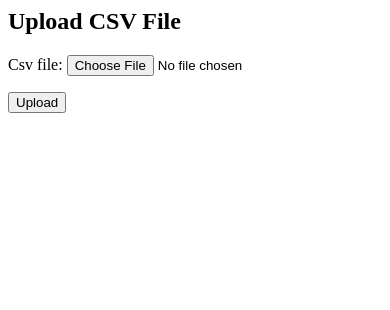
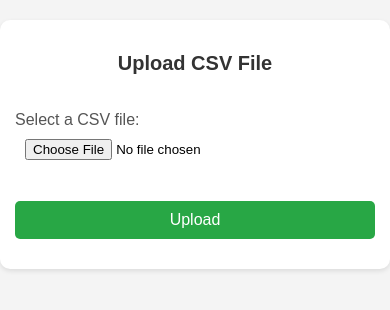
Before and after one commit to pavan-kalyan876/knox, a Django app: page /upload/ in a window 390 px wide. Shown: the top 310 px of the page. Run offline with Django 5.2, Linux system fonts and the light colour scheme.

Commit message:
file-upload-data-vied

```diff
--- a/crypto_trades/Trade/forms.py
+++ b/crypto_trades/Trade/forms.py
@@ -1,4 +1,4 @@
 from django import forms
 
 class CSVUploadForm(forms.Form):
-    csv_file = forms.FileField()
+    csv_file = forms.FileField(label="Select a CSV file")
--- a/crypto_trades/Trade/templates/upload_csv.html
+++ b/crypto_trades/Trade/templates/upload_csv.html
@@ -1,5 +1,129 @@
-<h2>Upload CSV File</h2>
-<form method="post" enctype="multipart/form-data">
-  {% csrf_token %} {{ form.as_p }}
-  <button type="submit">Upload</button>
-</form>
+{% load static %}
+
+<!DOCTYPE html>
+<html lang="en">
+  <head>
+    <meta charset="UTF-8" />
+    <meta name="viewport" content="width=device-width, initial-scale=1.0" />
+    <title>Upload CSV</title>
+
+    <style>
+      body {
+        margin: 0;
+        padding: 0;
+        font-family: Arial, sans-serif;
+        background-color: #f4f4f4;
+      }
+
+      .container {
+        max-width: 600px;
+        margin: 50px auto;
+        background-color: white;
+        padding: 20px;
+        box-shadow: 0 2px 5px rgba(0, 0, 0, 0.1);
+        border-radius: 10px;
+      }
+
+      h2 {
+        text-align: center;
+        color: #333;
+        margin-bottom: 20px;
+      }
+
+      .upload-form {
+        display: flex;
+        flex-direction: column;
+      }
+
+      .upload-form label {
+        font-size: 16px;
+        margin-bottom: 5px;
+        color: #555;
+      }
+
+      .form-control-file {
+        padding: 10px;
+        border-radius: 5px;
+        border: 1px solid #ddd;
+        margin-bottom: 20px;
+        cursor: pointer;
+      }
+
+      .btn-submit {
+        background-color: #28a745;
+        color: white;
+        padding: 10px 15px;
+        border: none;
+        border-radius: 5px;
+        cursor: pointer;
+        font-size: 16px;
+      }
+
+      .btn-submit:hover {
+        background-color: #218838;
+      }
+
+      .success-message {
+        color: green;
+        font-weight: bold;
+        margin-bottom: 10px;
+      }
+
+      .error-message {
+        color: red;
+        font-weight: bold;
+        margin-bottom: 10px;
+      }
+
+      .upload-form input,
+      .upload-form button {
+        padding: 10px;
+        margin-bottom: 15px;
+      }
+
+      .upload-form button {
+        align-self: center;
+        width: 100%;
+      }
+
+      @media (max-width: 600px) {
+        .container {
+          padding: 15px;
+          margin: 20px auto;
+        }
+
+        h2 {
+          font-size: 20px;
+        }
+
+        .upload-form button {
+          width: 100%;
+        }
+      }
+    </style>
+  </head>
+  <body>
+    <div class="container">
+      <h2>Upload CSV File</h2>
+
+      {% if success_message %}
+      <p class="success-message">{{ success_message }}</p>
+      {% endif %} {% if error_message %}
+      <p class="error-message">{{ error_message }}</p>
+      {% endif %}
+
+      <form method="post" enctype="multipart/form-data" class="upload-form">
+        {% csrf_token %} {{ form.as_p }}
+        <button type="submit" class="btn-submit">Upload</button>
+
+        {% if form.errors %}
+        <ul class="error-list">
+          {% for field, errors in form.errors.items %}
+          <li class="error-message">{{ errors|escape }}</li>
+          {% endfor %}
+        </ul>
+        {% endif %}
+      </form>
+    </div>
+  </body>
+</html>
--- a/crypto_trades/Trade/views.py
+++ b/crypto_trades/Trade/views.py
@@ -1,9 +1,9 @@
 import csv
+import io
 from django.shortcuts import render
 from .forms import CSVUploadForm
 from .models import Trade
 from django.utils import timezone
-import io
 
 
 def upload_csv(request):
@@ -11,36 +11,51 @@ def upload_csv(request):
         form = CSVUploadForm(request.POST, request.FILES)
         if form.is_valid():
             csv_file = request.FILES["csv_file"]
+            if not csv_file.name.endswith(".csv"):
+                return render(
+                    request,
+                    "upload_csv.html",
+                    {
+                        "form": form,
+                        "error_message": "The uploaded file is not a CSV file.",
+                    },
+                )
+
             decoded_file = csv_file.read().decode("utf-8")
             io_string = io.StringIO(decoded_file)
             reader = csv.reader(io_string, delimiter=",")
             next(reader)  # Skip the header row
 
             for row in reader:
-                utc_time = row[0]  # Assuming this is in the first column
-                operation = row[1]  # Assuming this is in the second column
-                market = row[2]  # Assuming this is in the third column
-                buy_sell_amount = row[3]  # Fourth column
-                price = row[4]  # Fifth column
+                utc_time = row[0]
+                operation = row[1]
+                market = row[2]
+                buy_sell_amount = row[3]
+                price = row[4]
 
-                # Split market to get base and quote coins
                 base_coin, quote_coin = market.split("/")
 
-                # Create and save Trade object
                 Trade.objects.create(
-                    utc_time=timezone.datetime.strptime(
-                        utc_time, "%Y-%m-%d %H:%M:%S"
-                    ),  # Adjust format as needed
+                    utc_time=timezone.datetime.strptime(utc_time, "%Y-%m-%d %H:%M:%S"),
                     operation=operation.upper(),
                     base_coin=base_coin,
                     quote_coin=quote_coin,
-                    buy_sell_amount=buy_sell_amount,
+                    amount=buy_sell_amount,  # Assuming your field name is 'amount'
                     price=price,
                 )
 
+            # Retrieve all Trade data to display
+            trades = Trade.objects.all()
             return render(
-                request, "upload_success.html"
-            )  # Redirect or render success page
+                request,
+                "upload_success.html",
+                {
+                    "success_message": "File uploaded and data saved successfully!",
+                    "trades": trades,
+                },
+            )
+        else:
+            return render(request, "upload_csv.html", {"form": form})
     else:
         form = CSVUploadForm()
     return render(request, "upload_csv.html", {"form": form})
```
Also changed, not shown: crypto_trades/Trade/templates/upload_success.html (+75 -2 lines), crypto_trades/db.sqlite3, 1 other file.
